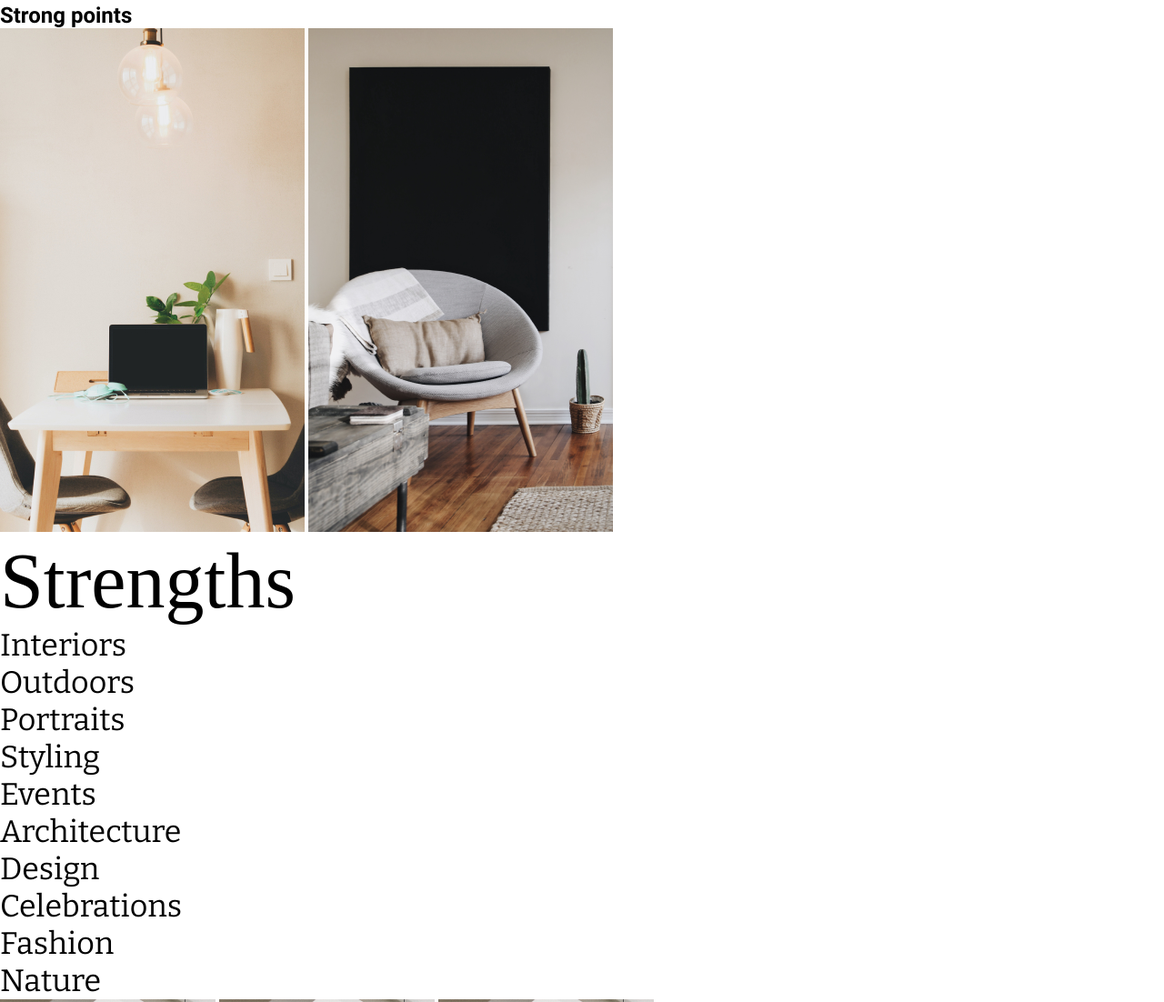
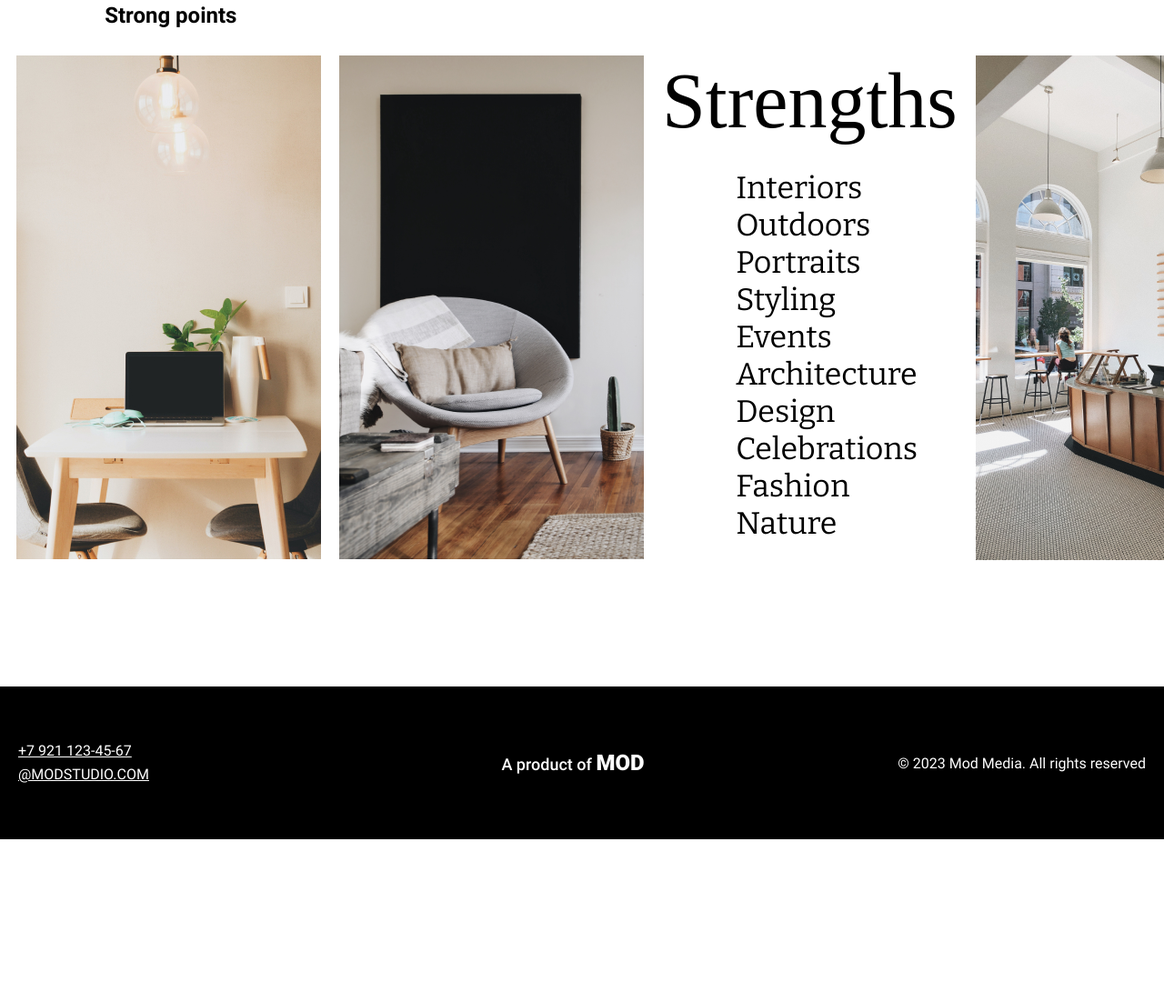
Before and after one commit to OhMimikyu/otus-css-shitcow, a plain HTML site: page index.html in a window 1280 px wide. Shown: the part 3689-4791 px from the top of the page at 91% size. After the commit the page ends 4612 px from the top, so only its background shows below. Drawn offline with nearby package versions, Linux system fonts and the light colour scheme; a web font is replaced by a local one.

Commit message:
не доделана

```diff
--- a/index.html
+++ b/index.html
@@ -22,10 +22,21 @@
             </ul>
         </nav>
     </header>
+
     <section class="first_section">
         <div class="box_logo">
             <h2 class="playfair-display-medium font_size86 ">Mod Studio</h2>
             <p class="roboto-medium font_size20 ">Modern Web Studio</p>
+        </div>
+    </section>
+
+    <section class="first_section_mobile">
+        <div>
+            <div class="first_section_mobile_text">
+                <h2 class="playfair-display-regular font_size70 ">Mod Studio</h2>
+                <p class="roboto-medium font_size18 ">Modern Web Studio</p>
+            </div>
+            <img class="first_section_mobile_img" src="/img/section_one.jpg">
         </div>
     </section>
 
@@ -149,13 +160,18 @@
     </section>
 
     <section id="Strong-points">
-        <h2 class="roboto-bold font_size24">Strong points</h2>
-        <section>
+        <h2 class="roboto-bold font_size24 slovo_Strong_Points">Strong points</h2>
+        <section class="section_points_scroll">
+            <div class="strong_points_img_1">
                 <img src="/img/room1.jpg">
+            </div>
+            <div class="strong_points_img_2">
                 <img src="/img/room2.png">
-            <div>
-                <p><strong class="playfair-display-medium font_size86">Strengths</strong></p>
-                <ul class="bitter-regular font_size34">
+            </div>
+            <div class="grid_spisok">
+                <div class="grid_strengths"><strong class="playfair-display-medium font_size86">Strengths</strong></div>
+                <div class="grid_spisok_list">
+                    <ul class="bitter-regular font_size34 spisok_decoration ">
                         <li>Interiors</li>
                         <li>Outdoors</li>
                         <li>Portraits</li>
@@ -168,20 +184,27 @@
                         <li>Nature</li>
                     </ul>
                 </div>
+            </div>
+            <div class="strong_points_img_3">
                 <img src="/img/room3.png">
+            </div>
+            <div>
                 <img src="/img/room3.png">
+            </div>
+            <div>
                 <img src="/img/room3.png">
+            </div>
         </section>
     </section>
     <footer>
-        <address>
-            <a class="roboto-regular font_size16" href="tel:+79211234567"><u>+7 921 123-45-67</u></a> <br>
-            <a class="roboto-regular font_size16" href="mailto:@MODSTUDIO.COM"><u>@MODSTUDIO.COM</p></a>
+        <address class="footer_address">
+            <a class="roboto-regular font_size16 " href="tel:+79211234567"><u>+7 921 123-45-67</u></a> <br>
+            <a class="roboto-regular font_size16" href="mailto:@MODSTUDIO.COM"><u>@MODSTUDIO.COM</u></a>
         </address>
-        <div>
-            <p><span class="roboto-medium font_size18">A product of </span><span class="roboto-black font_size24"><strong>MOD</strong></span></p>
+        <div class="footer_logo">
+            <p><span class="roboto-medium font_size18 ">A product of </span><span class="roboto-black font_size24"><strong>MOD</strong></span></p>
         </div>
-        <div>
+        <div class="footer_copyright">
             <p class="roboto-regular font_size16">© 2023 Mod Media. All rights reserved</p>
         </div>
     </footer>
--- a/style/fonts.css
+++ b/style/fonts.css
@@ -3,6 +3,13 @@
   src:local("Bitter"),
   local("Bitter-VariableFont_wght"),
   url("../fonts/Bitter/Bitter-VariableFont_wght.ttf");
+}
+
+@font-face {
+  font-family: "Bitter-light";
+  src:local("Bitter-light"),
+  local("Bitter-Light"),
+  url("../fonts/Bitter/static/Bitter-ExtraLight.ttf");
 }
 
 @font-face {
@@ -54,6 +61,13 @@
   url("../fonts/Playfair_Display/static/PlayfairDisplay-SemiBold.ttf");
 }
 
+@font-face {
+  font-family: "Playfair Display Regular";
+  src: local("Playfair Display Regular"),
+  local("PlayfairDisplay-Regular"),
+  url("../fonts/Playfair_Display/static/PlayfairDisplay-Regular.ttf");
+}
+
 body {
   font-family: "Roboto-Regular", sans-serif;
 }
@@ -69,6 +83,13 @@ body {
   font-family: "Playfair Display SemiBold", serif;
   font-optical-sizing: auto;
   font-weight: 600;
+  font-style: normal;
+}
+
+.playfair-display-regular {
+  font-family: "Playfair Display Regular", serif;
+  font-optical-sizing: auto;
+  font-weight: 400;
   font-style: normal;
 }
 
@@ -88,6 +109,13 @@ body {
   font-family: "Bitter", serif;
   font-optical-sizing: auto;
   font-weight: 400;
+  font-style: normal;
+}
+
+.bitter-light {
+  font-family: "Bitter-light", serif;
+  font-optical-sizing: auto;
+  font-weight: 300;
   font-style: normal;
 }
 
@@ -134,3 +162,7 @@ body {
 .font_size16 {
   font-size: 16px;
 }
+
+.font_size70 {
+  font-size: 70px;
+}
--- a/style/styles.css
+++ b/style/styles.css
@@ -19,6 +19,35 @@ header {
     align-items: center;
     width: 100%;
     height: 135px;
+  }
+
+  footer {
+    display: grid;
+    background-color: black;
+    color: white;
+    height: 168px;
+    width: 100%;
+    grid-template-columns: repeat(12, 1fr);
+    align-items: center;
+    grid-gap: 20px;
+  }
+
+  .footer_address {
+    grid-column: 1/3;
+    padding-left: 20px;
+    line-height: 26px;
+  }
+
+  .footer_logo {
+    grid-column: 5/9;
+    text-align: center;
+    padding:70px 20px;
+  }
+
+  .footer_copyright {
+    grid-column: 10/14;
+    text-align: end;
+    padding-right: 20px;
   }
 
 .logo {
@@ -137,7 +166,6 @@ header {
 
 .slovo_Designers {
     padding-left: 9%;
-
 }
 
 .photo_designers {
@@ -156,3 +184,76 @@ header {
 .gap_designers {
     padding-top: 24px;
 }
+
+.section_points_scroll {
+    padding-left:1.4%;
+    display:flex;
+    gap:20px;
+    overflow: scroll;
+    overflow-y: hidden;
+    object-fit: cover;
+    margin-bottom:135px;
+    padding-top: 30px;
+}
+
+.spisok_decoration {
+    list-style-type: none;
+}
+
+.grid_spisok {
+    display:grid ;
+    grid-template-columns: repeat(4, 25%);
+    grid-template-rows: auto auto;
+}
+
+.grid_strengths {
+    grid-column: 1/5;
+    grid-row: 1/2;
+}
+
+.grid_spisok_list {
+    grid-column: 2/3;
+    grid-row: 2/3;
+}
+
+.slovo_Strong_Points {
+    padding-left: 9%;
+}
+
+.first_section_mobile {
+        display: none;
+    }
+
+@media screen and (min-width:350px) and (max-width:800px) {
+    header {
+        display: none;
+    }
+
+    .first_section {
+        display: none;
+    }
+
+    .first_section_mobile {
+        display: flex;
+        flex-direction: column;
+        width: 100%;
+        height: 764px;
+        padding-bottom: 80px;
+    }
+
+    .first_section_mobile_text {
+        text-align: center;
+        justify-content: center;
+        align-content: center;
+        height: 344px;
+    }
+
+    .first_section_mobile_img {
+        height: 420px;
+        width: 100%;
+        justify-self: start;
+        object-fit:cover;
+    }
+
+
+}
```
Lines whose indentation alone changed are shown as unchanged.
